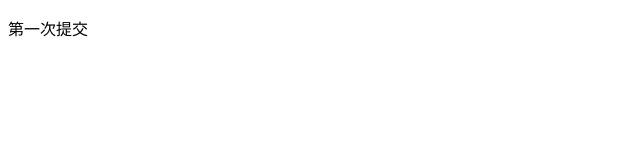
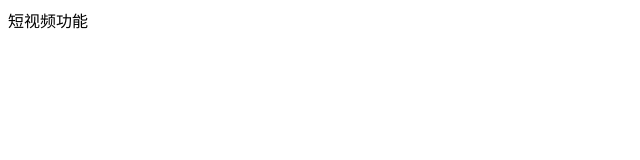
Before and after one commit to wpl6b/git_test, a plain HTML site: page index.html in a window 1280 px wide. Shown: the whole page, without its empty margins (0-640 px from the left). Drawn offline with Linux system fonts and the light colour scheme.

Commit message:
短视频功能

```diff
--- a/index.html
+++ b/index.html
@@ -6,6 +6,7 @@
     <title>Document</title>
 </head>
 <body>
-    <p>第一次提交</p>
+    <div>短视频功能</div>
+
 </body>
 </html>
```
